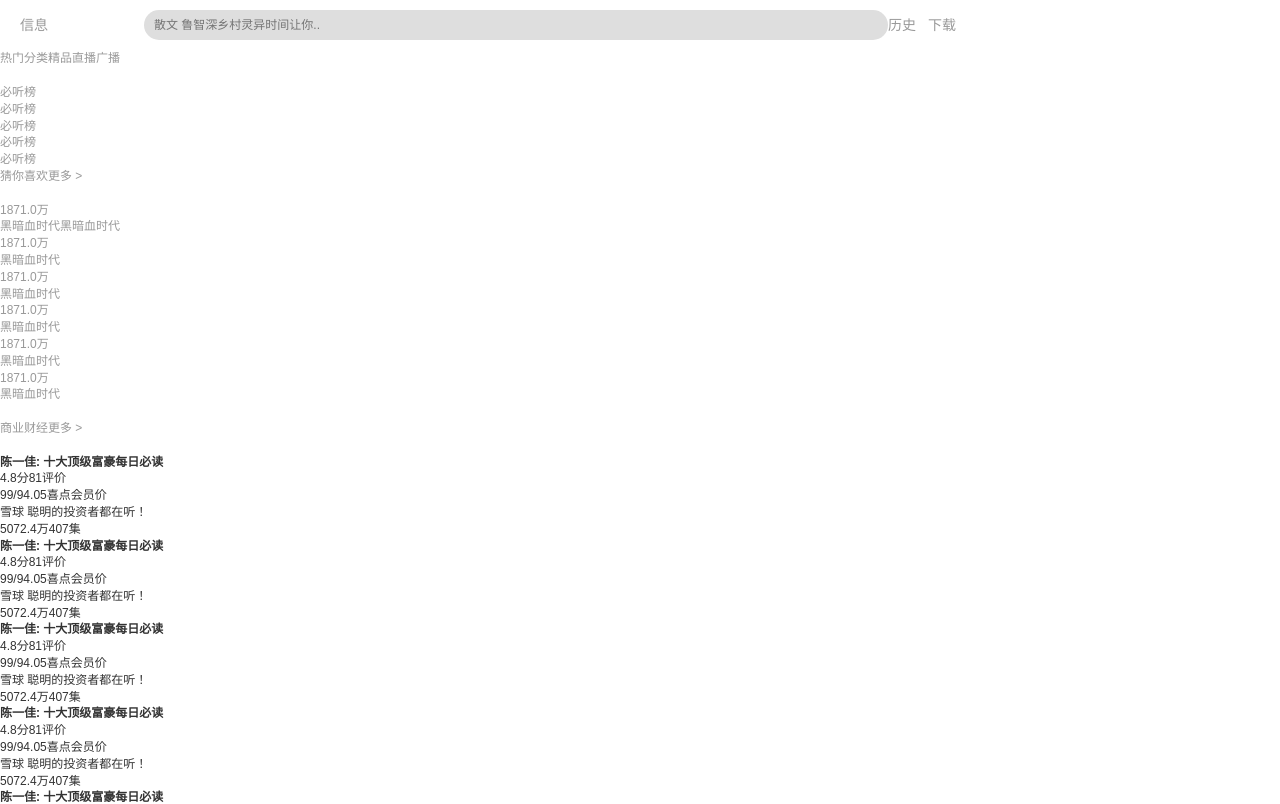
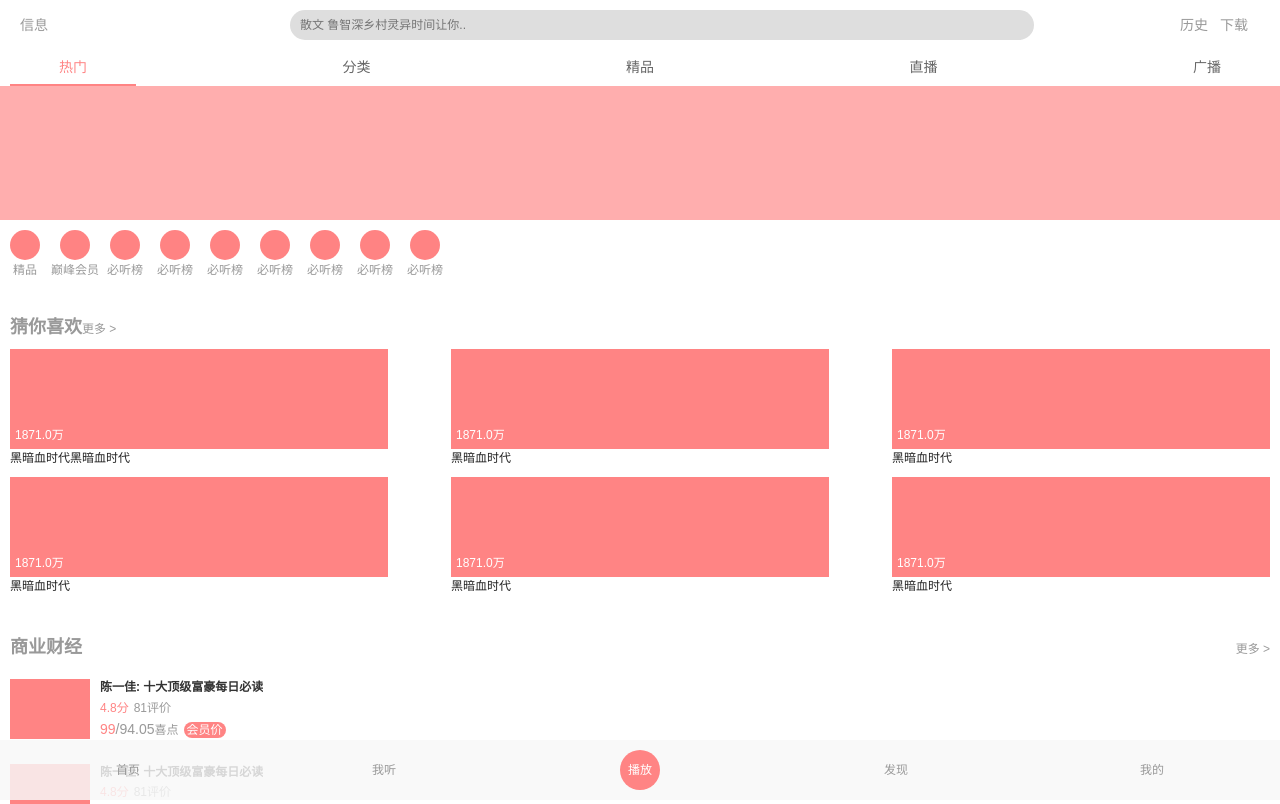
Before and after one commit to a429499381/xmly-react, a React (Create React App) app: page / in a window 1280 px wide. Shown: the top 804 px of the page. Built offline with nearby package versions, Linux system fonts and the light colour scheme.

Commit message:
改造首页 01  分离开始组件

```diff
--- a/src/Home/index.css
+++ b/src/Home/index.css
@@ -1,3 +1,32 @@
+a {
+  color: #999999; }
+
+* {
+  -webkit-box-sizing: border-box;
+  -moz-box-sizing: border-box;
+  box-sizing: border-box; }
+
+.content {
+  display: inline-block;
+  width: 100%;
+  height: 0; }
+
+.font, .top .xinxi, .top .top_r a {
+  font-size: 14px; }
+
+.mt86 {
+  width: 100%;
+  height: 86px; }
+
+.no_more {
+  width: 100%;
+  height: 100px;
+  font-size: 14px;
+  line-height: 40px;
+  text-align: center;
+  background: #f9f9f9;
+  color: #222222; }
+
 .pos {
   position: fixed;
   top: 0;
@@ -16,7 +45,6 @@
   display: inline-block;
   width: 10%;
   height: 30px;
-  font-size: 14px;
   line-height: 30px;
   vertical-align: middle; }
 .top .input {
@@ -48,3 +76,339 @@
   line-height: 30px;
   font-size: 14px;
   vertical-align: middle; }
+
+.nav {
+  font-size: 0;
+  text-align: justify;
+  padding: 0 10px; }
+.nav .active {
+  color: #ff8484 !important;
+  border-bottom: 2px solid #ff8484; }
+.nav .nav_item {
+  display: inline-block;
+  text-align: center;
+  width: 10%;
+  font-size: 14px;
+  line-height: 34px;
+  color: #666666; }
+
+.banner_ad {
+  width: 100%;
+  height: 220px;
+  overflow: hidden; }
+.banner_ad .ad_img {
+  display: inline-block;
+  width: 100%;
+  height: 100%;
+  background: rgba(255, 132, 132, 0.66); }
+
+.link_icon {
+  white-space: nowrap;
+  overflow: auto;
+  padding: 10px 0; }
+.link_icon .link_item {
+  display: inline-block;
+  width: 50px;
+  overflow: hidden;
+  text-align: center; }
+.link_icon .link_item .icon {
+  display: block;
+  margin: 0 auto;
+  width: 30px;
+  height: 30px;
+  background: #ff8383;
+  border-radius: 50%; }
+.link_icon .link_item .txt {
+  line-height: 20px; }
+
+.love {
+  padding: 10px 10px; }
+
+.love_title {
+  text-align: justify;
+  padding: 10px 0;
+  font-size: 0; }
+.love_title .love_t {
+  font-size: 18px;
+  line-height: 24px;
+  font-weight: bold;
+  display: inline-block; }
+.love_title .more {
+  display: inline-block;
+  font-size: 12px;
+  color: #999999; }
+
+.love_con {
+  text-align: justify;
+  font-size: 0; }
+.love_con .con_item {
+  display: inline-block;
+  vertical-align: top;
+  width: 30%;
+  padding-bottom: 10px; }
+.love_con .con_item .img {
+  width: 100%;
+  position: relative;
+  height: 100px;
+  background: #ff8484; }
+.love_con .con_item .img .img_number {
+  position: absolute;
+  left: 5px;
+  bottom: 5px;
+  font-size: 12px;
+  color: #ffffff; }
+.love_con .con_item .item_txt {
+  font-size: 12px;
+  color: #222222;
+  line-height: 18px; }
+
+.n_content {
+  padding: 10px; }
+
+.list {
+  padding: 10px 0; }
+
+.list_img {
+  position: relative; }
+.list_img .img {
+  width: 80px;
+  height: 60px;
+  background: #ff8484;
+  position: absolute;
+  top: 0;
+  left: 0; }
+.list_img .list_txt {
+  display: inline-block;
+  margin-left: 90px;
+  height: 60px;
+  overflow: hidden; }
+.list_img .list_txt .txt_num {
+  font-size: 12px;
+  line-height: 24px; }
+.list_img .list_txt .txt_num .num {
+  color: #ff8484;
+  margin-right: 5px; }
+.list_img .list_txt .txt_num .txt_pl {
+  color: #999999;
+  margin-right: 5px; }
+.list_img .list_txt .price .num1 {
+  font-size: 14px;
+  color: #ff8484; }
+.list_img .list_txt .price .num2 {
+  font-size: 14px;
+  color: #999999; }
+.list_img .list_txt .price .num3 {
+  font-size: 12px;
+  color: #999999; }
+.list_img .list_txt .price .num4 {
+  display: inline-block;
+  font-size: 12px;
+  line-height: 16px;
+  padding: 0 3px;
+  margin: 0 5px;
+  background: #ff8484;
+  color: #ffffff;
+  border-radius: 8px; }
+
+.footer_fixe {
+  position: fixed;
+  bottom: 0;
+  left: 0;
+  width: 100%;
+  height: 60px;
+  background: rgba(248, 248, 248, 0.83); }
+
+.footer {
+  text-align: justify;
+  font-size: 0; }
+.footer .fixe_item {
+  display: inline-block;
+  font-size: 12px;
+  color: #999999;
+  width: 20%;
+  line-height: 60px;
+  text-align: center; }
+
+.bofang {
+  position: absolute;
+  bottom: 10px;
+  left: 50%;
+  margin-left: -20px; }
+.bofang a {
+  display: inline-block;
+  width: 40px;
+  height: 40px;
+  background: #ff8484;
+  border-radius: 40px;
+  line-height: 40px;
+  text-align: center;
+  color: #ffffff;
+  transition: transform 10s; }
+.bofang a:hover {
+  transform: rotate(1360deg); }
+
+.link_lists {
+  font-size: 0;
+  background: #f9f9f9; }
+.link_lists .lin_com {
+  margin: 10px 0;
+  background: #ffffff; }
+.link_lists .link_item {
+  width: 50%;
+  display: inline-block;
+  -webkit-box-sizing: border-box;
+  -moz-box-sizing: border-box;
+  box-sizing: border-box;
+  padding: 2px 0;
+  border-bottom: 1px solid rgba(249, 249, 249, 0.56); }
+.link_lists .link_item .link_icon {
+  width: 16px;
+  height: 16px;
+  background: #ff8484;
+  vertical-align: middle;
+  display: inline-block;
+  margin-right: 10px;
+  position: absolute;
+  margin-top: 10px;
+  margin-left: 30px; }
+.link_lists .link_item .link_txt {
+  width: 100%;
+  padding-left: 60px;
+  display: inline-block;
+  font-size: 14px;
+  line-height: 40px;
+  color: #222222; }
+.link_lists .link_item .line {
+  border-right: 1px solid rgba(249, 249, 249, 0.56); }
+
+.zhub_b {
+  margin: 10px;
+  padding: 0 10px;
+  border: 1px solid #cccccc;
+  border-radius: 6px;
+  font-size: 0;
+  text-align: justify; }
+.zhub_b .zhubo_title {
+  font-size: 16px;
+  line-height: 40px;
+  display: inline-block;
+  color: #ff8484;
+  vertical-align: middle; }
+.zhub_b .zhubo_icon {
+  display: inline-block; }
+.zhub_b .zhubo_icon .zhubo_item {
+  font-size: 12px;
+  vertical-align: middle;
+  width: 30px;
+  height: 30px;
+  border-radius: 40px;
+  margin-right: 5px;
+  background: #ff8484;
+  display: inline-block; }
+.zhub_b .zhubo_icon .zhubo_txt {
+  font-size: 12px;
+  vertical-align: middle; }
+
+.zhibo_lists {
+  padding: 0 10px;
+  width: 100%; }
+.zhibo_lists .list {
+  padding: 10px 0;
+  text-align: justify;
+  font-size: 0; }
+.zhibo_lists .list .list_item {
+  margin: 10px 0;
+  width: 50%;
+  display: inline-block;
+  overflow: hidden; }
+.zhibo_lists .list .list_item .img {
+  position: relative;
+  width: 97%;
+  height: 140px;
+  background: #ff8484; }
+.zhibo_lists .list .list_item .img .icon_txt1 {
+  position: relative;
+  top: 5px;
+  right: 5px;
+  width: 100%;
+  font-size: 0;
+  text-align: right; }
+.zhibo_lists .list .list_item .img .icon_txt1 span {
+  color: #ffffff;
+  display: inline-block;
+  padding: 2px 5px;
+  font-size: 12px; }
+.zhibo_lists .list .list_item .img .icon_txt1 .txt_1 {
+  background: #ef7878;
+  border-radius: 4px 0 0 4px; }
+.zhibo_lists .list .list_item .img .icon_txt1 .txt_2 {
+  background: rgba(0, 0, 0, 0.2);
+  border-radius: 0 4px 4px 0; }
+.zhibo_lists .list .list_item .img .icon_txt2 {
+  position: absolute;
+  bottom: 5px;
+  left: 5px;
+  right: 5px;
+  text-align: justify;
+  font-size: 0; }
+.zhibo_lists .list .list_item .img .icon_txt2 .txt2_img {
+  display: inline-block; }
+.zhibo_lists .list .list_item .img .icon_txt2 .txt2_img .txt2_icon {
+  width: 30px;
+  height: 30px;
+  display: inline-block;
+  border-radius: 20px;
+  background: #dedede;
+  vertical-align: bottom;
+  margin-right: 5px; }
+.zhibo_lists .list .list_item .img .icon_txt2 .txt2_img .txt2_uer {
+  font-size: 12px;
+  line-height: 30px;
+  color: #ffffff; }
+.zhibo_lists .list .list_item .img .icon_txt2 .qita {
+  display: inline-block; }
+.zhibo_lists .list .list_item .img .icon_txt2 .qita .qita_txt {
+  font-size: 12px;
+  color: #ffffff; }
+.zhibo_lists .list .list_item .list_item_txt {
+  font-size: 12px;
+  line-height: 24px; }
+
+.user_top {
+  background: #ff8484;
+  height: 220px; }
+.user_top .user_con {
+  padding: 10px 20px; }
+.user_top .user_con .icon {
+  text-align: justify; }
+.user_top .user_con .icon a {
+  display: inline-block;
+  width: 20px;
+  height: 20px;
+  border-radius: 40px;
+  background: #ccc; }
+
+.user_img {
+  position: relative;
+  background: #dedede; }
+.user_img .img {
+  display: inline-block;
+  width: 80px;
+  height: 80px;
+  margin-left: -80px;
+  border-radius: 100%;
+  background: #ad5757;
+  border: 1px solid #b3cca7;
+  vertical-align: middle; }
+.user_img .user_txt {
+  width: 99.2%;
+  display: inline-block;
+  vertical-align: middle;
+  background: #b3cca7; }
+.user_img .user_txt .user_more {
+  font-size: 20px;
+  position: absolute;
+  top: 25px;
+  right: 10px; }
+
+/*# sourceMappingURL=index.css.map */
--- a/src/Home/index.js
+++ b/src/Home/index.js
@@ -5,35 +5,42 @@ class Top extends Component {
   render() {
     return (
       <div>
+        {/* top */}
           <div className="pos">
           <div className="top ">
             <a href="javascript:;" className="xinxi">
               信息
               <i></i>
-          </a>
+            </a>&nbsp;
             <div className="input dib">
               <input type="text" placeholder="散文 鲁智深乡村灵异时间让你.."/>
-          </div>
+            </div>&nbsp;
             <span className="top_r dib">
             <a href="javascript:;" className="lishi">历史</a>
             <a href="javascript:;" className="down">下载</a>
             <i className="content">&nbsp;</i>
-        </span>
+        </span>&nbsp;
             <i className="content">&nbsp;</i>
           </div>
           <div className="nav ">
-          <a href="javascript:;" className="nav_item active">热门</a>
-          <a href="javascript:;" className="nav_item">分类</a>
-          <a href="javascript:;" className="nav_item">精品</a>
-          <a href="javascript:;" className="nav_item">直播</a>
-          <a href="javascript:;" className="nav_item">广播</a>
+            <a href="javascript:;" className="nav_item active">热门</a>&nbsp;
+            <a href="javascript:;" className="nav_item">分类</a>&nbsp;
+            <a href="javascript:;" className="nav_item">精品</a>&nbsp;
+            <a href="javascript:;" className="nav_item">直播</a>&nbsp;
+            <a href="javascript:;" className="nav_item">广播</a>&nbsp;
             <i className="content">&nbsp;</i>
           </div>
         </div>
+        {/* top */}
+
+        {/* banner 图 */}
           <div className="banner_ad">
           <a href="javascript:;" className="ad_img">12
           </a>
         </div>
+        {/* banner 图 */}
+
+        {/* 猜你喜欢 */}
           <div className="link_icon">
           <a className="link_item" href="javascript:;">
             <p className="icon"></p>
@@ -73,6 +80,9 @@ class Top extends Component {
           </a>
 
         </div>
+        {/* 猜你喜欢 */}
+
+        {/* 猜你喜欢 */}
          <div className="love">
           <div className="love_title">
             <a className="love_t" href="javascript:;">猜你喜欢</a>
@@ -85,46 +95,47 @@ class Top extends Component {
                 <span className="img_number">1871.0万</span>
               </p>
               <span className="item_txt">黑暗血时代黑暗血时代</span>
-        </a>
+            </a>&nbsp;
             <a href="javascript:;" className="con_item">
               <p className="img">
                 <span className="img_number">1871.0万</span>
               </p>
               <span className="item_txt">黑暗血时代</span>
-        </a>
+            </a>&nbsp;
             <a href="javascript:;" className="con_item">
               <p className="img">
                 <span className="img_number">1871.0万</span>
               </p>
               <span className="item_txt">黑暗血时代</span>
-        </a>
+            </a>&nbsp;
             <a href="javascript:;" className="con_item">
               <p className="img">
                 <span className="img_number">1871.0万</span>
               </p>
               <span className="item_txt">黑暗血时代</span>
-        </a>
+            </a>&nbsp;
             <a href="javascript:;" className="con_item">
               <p className="img">
                 <span className="img_number">1871.0万</span>
               </p>
               <span className="item_txt">黑暗血时代</span>
-        </a>
+            </a>&nbsp;
             <a href="javascript:;" className="con_item">
               <p className="img">
                 <span className="img_number">1871.0万</span>
               </p>
               <span className="item_txt">黑暗血时代</span>
-        </a>
-
+            </a>&nbsp;
             <i className="content">&nbsp;</i>
           </div>
         </div>
+        {/* 猜你喜欢 */}
 
+        {/* 滚动列表页 */}
          <div className="n_content">
           <div className="love_title">
-        <a className="love_t" href="javascript:;">商业财经</a>
-        <a href="javascript:;" className="more">更多 ></a>
+            <a className="love_t" href="javascript:;">商业财经</a>&nbsp;
+            <a href="javascript:;" className="more">更多 ></a>&nbsp;
             <i className="content">&nbsp;</i>
           </div>
           <div className="list">
@@ -266,11 +277,9 @@ class Top extends Component {
             </div>
           </div>
         </div>
+        {/* 滚动列表页 */}
 
-    <div className="no_more">
-      没有更多啦
-    </div>
-
+        {/* 底部导航 */}
          <div className="footer_fixe">
           <div className="footer">
             <a href="javascript:;" className="fixe_item">首页</a>
@@ -284,6 +293,13 @@ class Top extends Component {
             <a href="javascript:;">播放</a>
           </div>
         </div>
+        {/* 底部导航 */}
+
+        {/* 没有更多 */}
+         <div className="no_more">
+          没有更多啦
+        </div>
+        {/* 没有更多 */}
     </div>
     )
   }
--- a/src/ximalay/index.css
+++ b/src/ximalay/index.css
@@ -45,7 +45,7 @@ a {
 
 .banner_ad {
   width: 100%;
-  height: 160px;
+  height: 320px;
   overflow: hidden; }
   .banner_ad .ad_img {
     display: inline-block;
@@ -156,6 +156,7 @@ a {
       font-size: 12px;
       line-height: 16px;
       padding: 0 3px;
+      margin: 0 5px;
       background: #ff8484;
       color: #ffffff;
       border-radius: 8px; }
```
Lines whose indentation alone changed are shown as unchanged.
